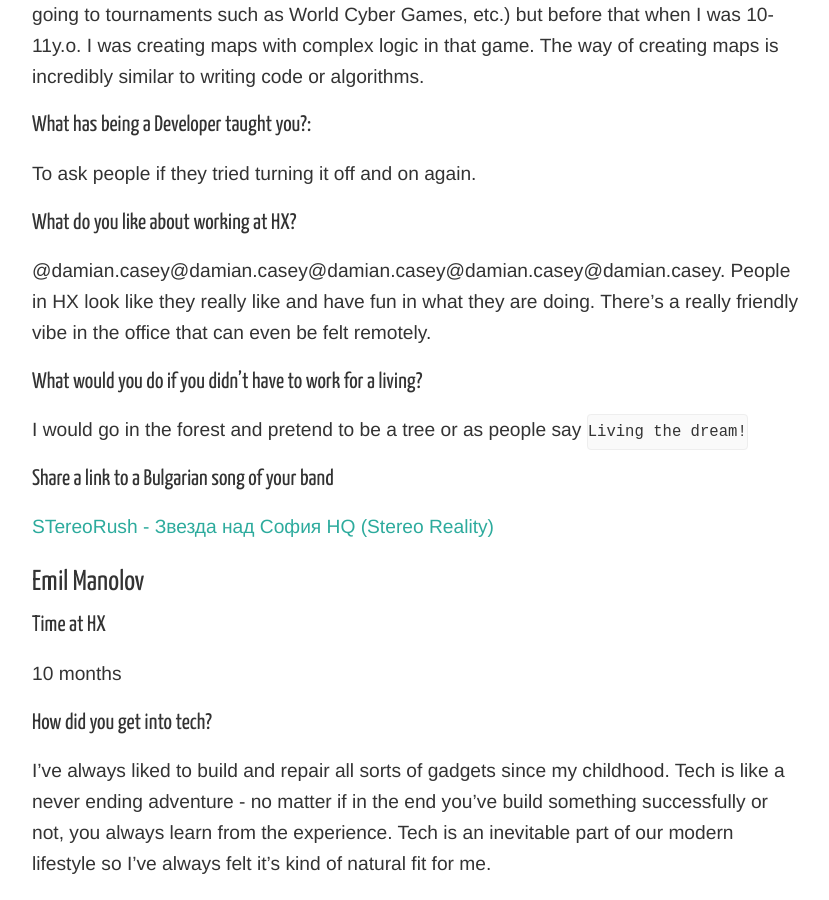
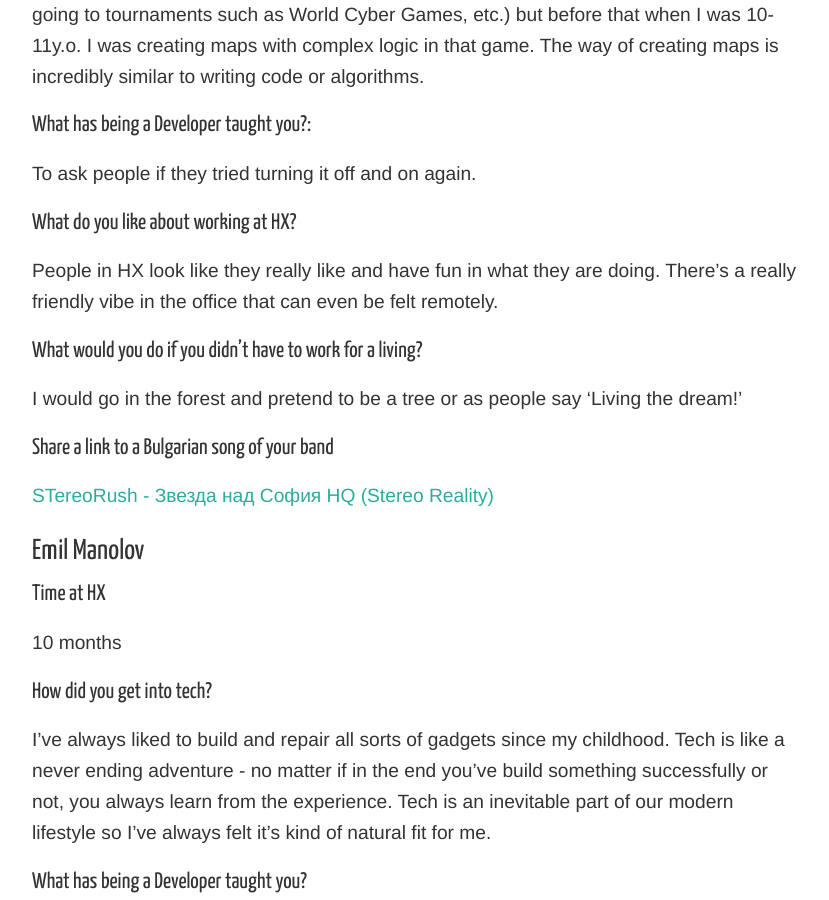
Before and after one commit to holidayextras/holidayextras.github.com, a Jekyll site: the page built from _posts/2017-05-05-meet-the-team-sofia.md, in a window 1280 px wide and 900 px high, scrolled down 4084 px. Shown: the whole window, without its empty margins (224-1053 px from the left). Built offline with Jekyll 4.4.1, drawn with Linux system fonts in a browser that asks for light colours; nearby versions of some CDN libraries; comment, search, counter and statistics services are not loaded.

Commit message:
Fixed encoding and formatting

```diff
--- a/_posts/2017-05-05-meet-the-team-sofia.md
+++ b/_posts/2017-05-05-meet-the-team-sofia.md
@@ -25,7 +25,7 @@
 I would constantly travel. The world is a book and those who do not travel read only one page.
 
 ### What advice do you have for people thinking of getting into tech?
-Don’t do it if you don’t love it.
+Don't do it if you don't love it.
 
 ## Vasil Bachev
 
@@ -70,16 +70,16 @@
 10 months
 
 ### How did you get into tech?
-I wasn’t tech savvy initially, I had a PC but didn’t do much on it other than browsing the web, reading stuff and playing online games. When I was nineteen, I accidentally got to a HTML tutorial and printed out “Hello world” in a browser. That was the first time I opened the source code of a web page and thought to myself “this is interesting…” and I’ve stayed on this ever-learning journey ever since.
+I wasn't tech savvy initially, I had a PC but didn't do much on it other than browsing the web, reading stuff and playing online games. When I was nineteen, I accidentally got to a HTML tutorial and printed out "Hello world" in a browser. That was the first time I opened the source code of a web page and thought to myself "this is interesting…" and I've stayed on this ever-learning journey ever since.
 
 ### What has being a Developer taught you?:
 It has taught me that everything is possible if you put effort into it and that the details matter, also that every activity is a craft and an art if you really put your heart into it.
 
 ### What advice would you give to remote workers?
-The best advice I could give is to be open in your communication as much as you can. Give regular feedback throughout the day on what you’re doing and what is your plan for the next thing you’re jumping on. Being remote brings challenges but communicating what blocks you will help your team to be aware and they will help you.
+The best advice I could give is to be open in your communication as much as you can. Give regular feedback throughout the day on what you're doing and what is your plan for the next thing you're jumping on. Being remote brings challenges but communicating what blocks you will help your team to be aware and they will help you.
 
 ### What attracted you to a career in tech?:
-I initially started with very simple stuff like writing HTML, then a bit of CSS, then some JavaScript and so on. This was just a hobby for me so at some point it was pretty natural to just make it into a way of living. I’m living the dream.
+I initially started with very simple stuff like writing HTML, then a bit of CSS, then some JavaScript and so on. This was just a hobby for me so at some point it was pretty natural to just make it into a way of living. I'm living the dream.
 
 ### What would you do if you didn't have to work for a living?
 I would still be writing code for sure as I love doing that but I would probably focus on software in the public interest.
@@ -90,16 +90,16 @@
 10 months
 
 ### How did you get into tech?
-I’ve always been good at maths and I used to be a semi-pro in StarCraft: BroodWar (like going to tournaments such as World Cyber Games, etc.) but before that when I was 10-11y.o. I was creating maps with complex logic in that game. The way of creating maps is incredibly similar to writing code or algorithms.
+I've always been good at maths and I used to be a semi-pro in StarCraft: BroodWar (like going to tournaments such as World Cyber Games, etc.) but before that when I was 10-11y.o. I was creating maps with complex logic in that game. The way of creating maps is incredibly similar to writing code or algorithms.
 
 ### What has being a Developer taught you?:
 To ask people if they tried turning it off and on again.
 
 ### What do you like about working at HX?
-@damian.casey@damian.casey@damian.casey@damian.casey@damian.casey. People in HX look like they really like and have fun in what they are doing. There’s a really friendly vibe in the office that can even be felt remotely.
+People in HX look like they really like and have fun in what they are doing. There's a really friendly vibe in the office that can even be felt remotely.
 
 ### What would you do if you didn't have to work for a living?
-I would go in the forest and pretend to be a tree or as people say `Living the dream!`
+I would go in the forest and pretend to be a tree or as people say 'Living the dream!'
 
 ### Share a link to a Bulgarian song of your band
 [STereoRush - Звезда над София HQ (Stereo Reality)](https://www.youtube.com/watch?v=lVia2CJwz_Q)
@@ -124,7 +124,7 @@
 13 months
 
 ### How did you get into tech?
-I’ve been always curious since childhood about how things work, what are the links between different components and systems and how they react and interact with each other. I want to know how the Universe work :)
+I've been always curious since childhood about how things work, what are the links between different components and systems and how they react and interact with each other. I want to know how the Universe work :)
 
 ### What most excites you around the future of technology?
 Discovering and exploring the secrets of the Universe - unified theory of everything which would help us understand the quantum mechanics and the cosmos which would help us achieve things like cold fusion, space travel, etc. It really excites me finding a way to travel to other planets/stars/galaxies (ftl drives, warp drives, going through wormholes?).
@@ -134,4 +134,4 @@
 Elon Musk, Stephen Hawking; IronMan and Batman :) (see the pattern?)
 
 ### What would you do if you didn't have to work for a living?
-Travel around the world. Assuming “don’t have to work for a living” means I got enough funds I’d like to focus on making the world a better place and the future better for the next generations.
+Travel around the world. Assuming "don't have to work for a living" means I got enough funds I'd like to focus on making the world a better place and the future better for the next generations.
```
